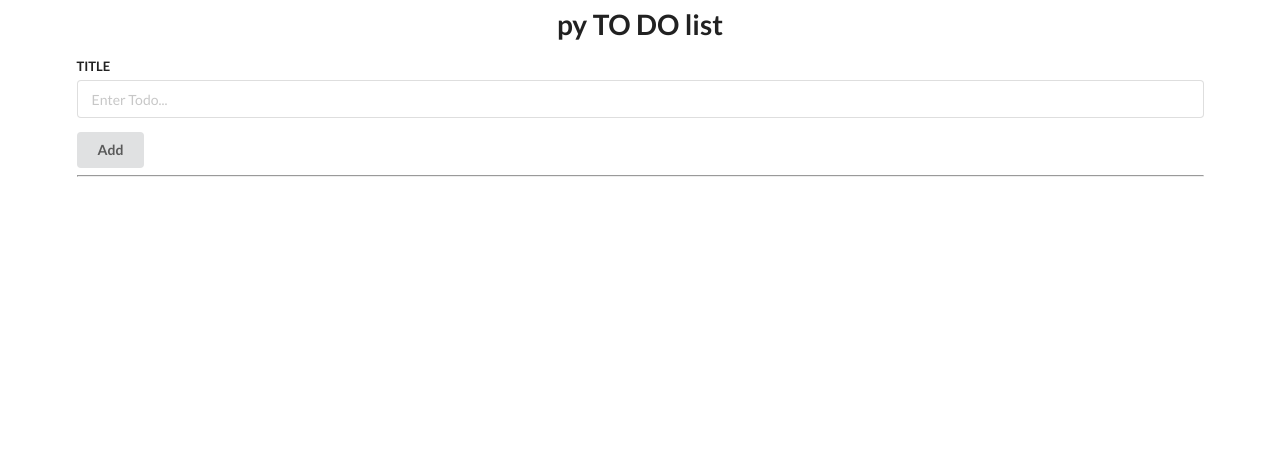
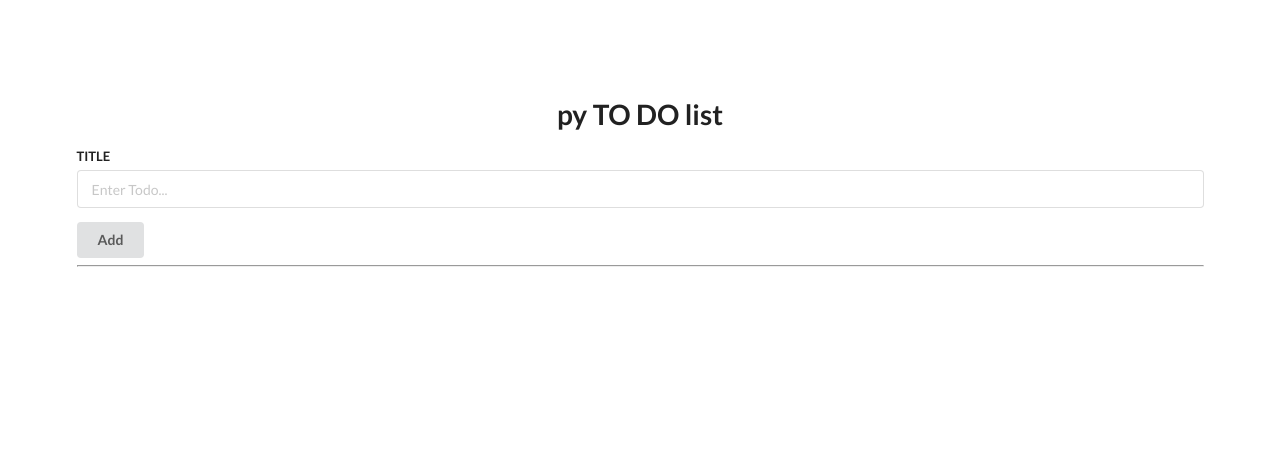
Before and after one commit to franky3553/pytodo, a Flask app: page / in a window 1280 px wide. Shown: the top 466 px of the page. Before the commit the page ends 177 px from the top, so only its background shows below. Run offline with Flask 2, Linux system fonts and the light colour scheme; data that the repository does not hold is empty.

Commit message:
Fix container margin

```diff
--- a/templates/base.html
+++ b/templates/base.html
@@ -12,7 +12,7 @@
 
 <body>
 
-   <div style="margin: 10px;" class="ui container">
+   <div style="margin: 100px;" class="ui container">
       <h1 class="ui center aligned header">py TO DO list</h1>
 
       <form class="ui form" action="/add" method="post">
```
